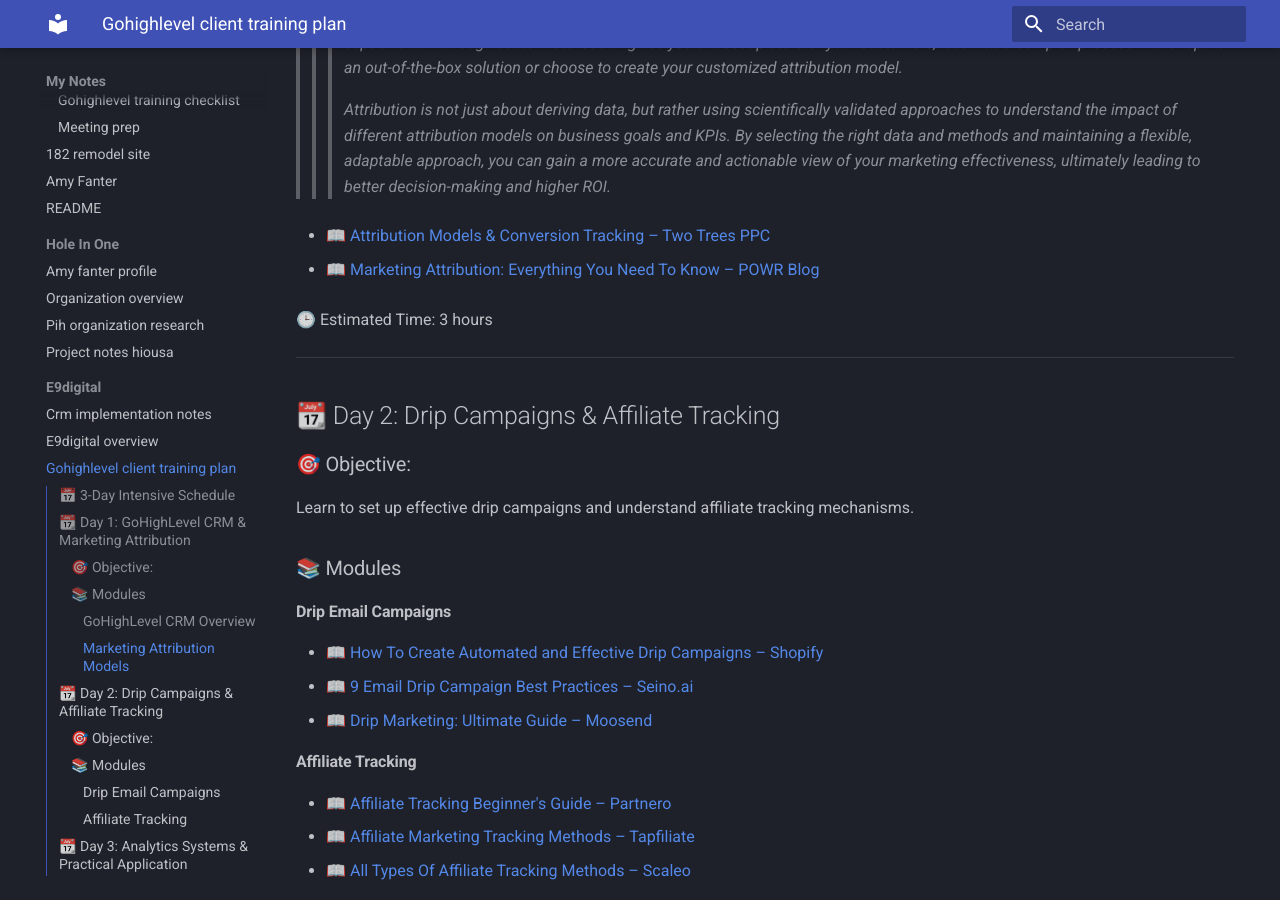
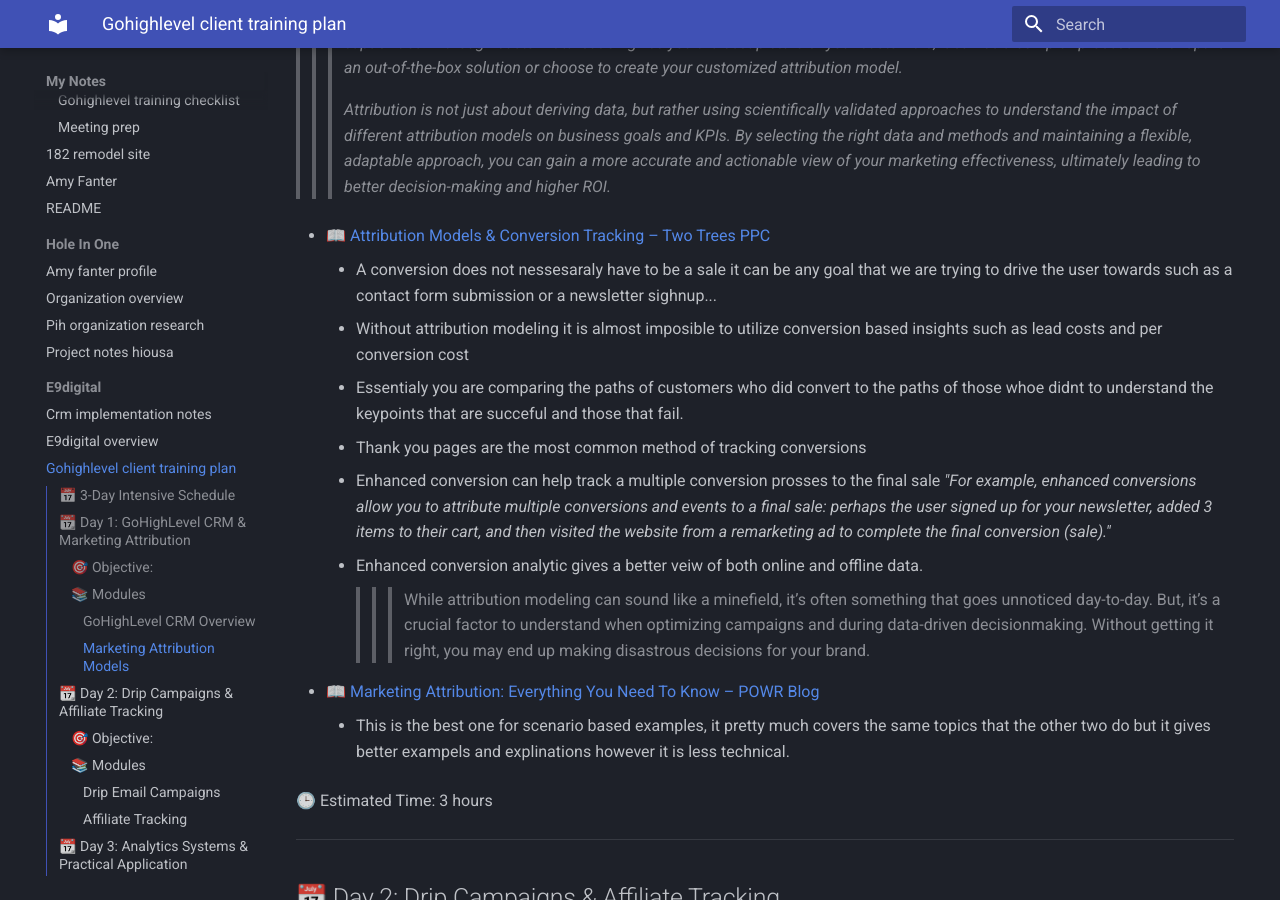
Before and after one commit to TristanEDU/notes, an MkDocs documentation site: the page built from docs/jobs/e9digital/gohighlevel-client-training-plan.md, in a window 1280 px wide and 900 px high, scrolled down 3792 px. Built offline with MkDocs 1.6.1 and Material for MkDocs 9.7.7, drawn with Linux system fonts in a browser that asks for light colours.

Commit message:
Sync: 2025-05-10 10:29:22

```diff
--- a/docs/jobs/e9digital/gohighlevel-client-training-plan.md
+++ b/docs/jobs/e9digital/gohighlevel-client-training-plan.md
@@ -79,8 +79,16 @@ Understand GoHighLevel's CRM functionalities and grasp marketing attribution mod
 >>>*Attribution is not just about deriving data, but rather using scientifically validated approaches to understand the impact of different attribution models on business goals and KPIs. By selecting the right data and methods and maintaining a flexible, adaptable approach, you can gain a more accurate and actionable view of your marketing effectiveness, ultimately leading to better decision-making and higher ROI.*
 
 - 📖 [Attribution Models & Conversion Tracking – Two Trees PPC](https://twotreesppc.com/resources/2024-guide-to-attribution-models-and-conversion-tracking)
+	- A conversion does not nessesaraly have to be a sale it can be any goal that we are trying to drive the user towards such as a contact form submission or a newsletter sighnup...
+	- Without attribution modeling it is almost imposible to utilize conversion based insights such as lead costs and per conversion cost
+	- Essentialy you are comparing the paths of customers who did convert to the paths of those whoe didnt to understand the keypoints that are succeful and those that fail.
+	- Thank you pages are the most common method of tracking conversions
+	- Enhanced conversion can help track a multiple conversion prosses to the final sale *"For example, enhanced conversions allow you to attribute multiple conversions and events to a final sale: perhaps the user signed up for your newsletter, added 3 items to their cart, and then visited the website from a remarketing ad to complete the final conversion (sale)."*
+	- Enhanced conversion analytic gives a better veiw of both online and offline data.
+>>>While attribution modeling can sound like a minefield, it’s often something that goes unnoticed day-to-day. But, it’s a crucial factor to understand when optimizing campaigns and during data-driven decisionmaking. Without getting it right, you may end up making disastrous decisions for your brand.
 
 - 📖 [Marketing Attribution: Everything You Need To Know – POWR Blog](https://blog.powr.io/marketing-attribution-everything-you-need-to-know-2024)
+	- This is the best one for scenario based examples, it pretty much covers the same topics that the other two do but it gives better exampels and explinations however it is less technical.
 
 🕒 Estimated Time: 3 hours
 
```
